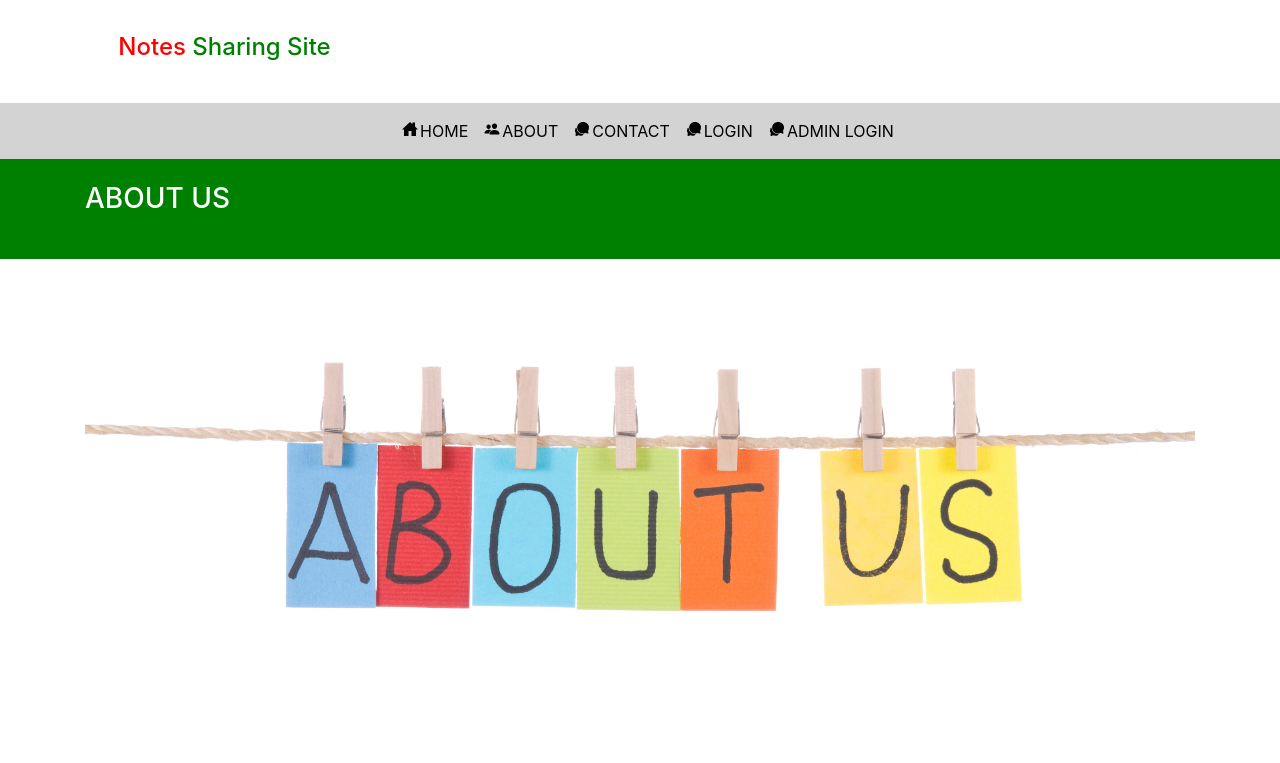
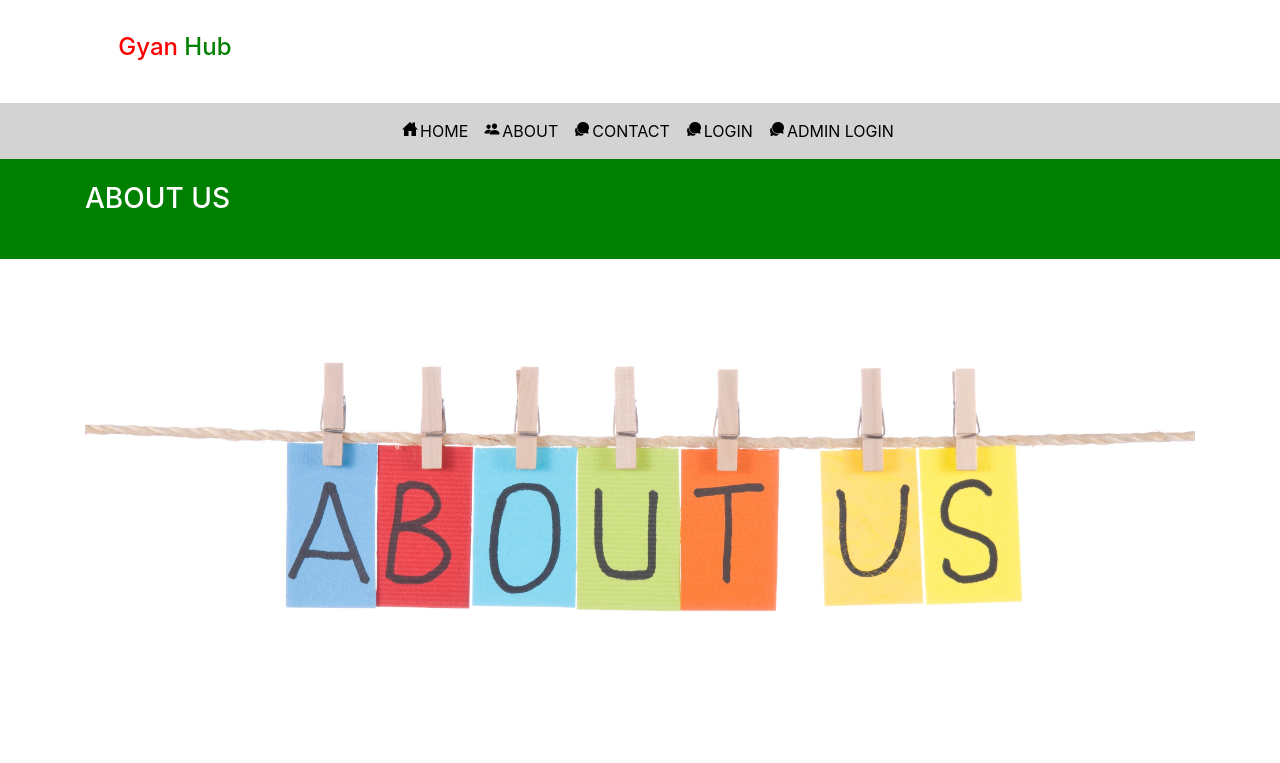
Before and after one commit to Danish956/notesharing12, a Django app: page /about/ in a window 1280 px wide. Shown: the top 763 px of the page. Run offline with Django 3.2, Linux system fonts and the light colour scheme; some libraries are stand-ins or nearby versions.

Commit message:
Update navigation.html

```diff
--- a/notes/templates/navigation.html
+++ b/notes/templates/navigation.html
@@ -131,7 +131,7 @@
 </head>
 <body>
 <div class="container">
-    <h4 style="padding:3%"><span style="color:red">Notes </span> <span style="color:green">Sharing Site</span></h4>
+    <h4 style="padding:3%"><span style="color:red">Gyan </span> <span style="color:green">Hub</span></h4>
 </div>
 
 <nav class="navbar navbar-expand-sm justify-content-center" style="background-color:lightgrey">
```
